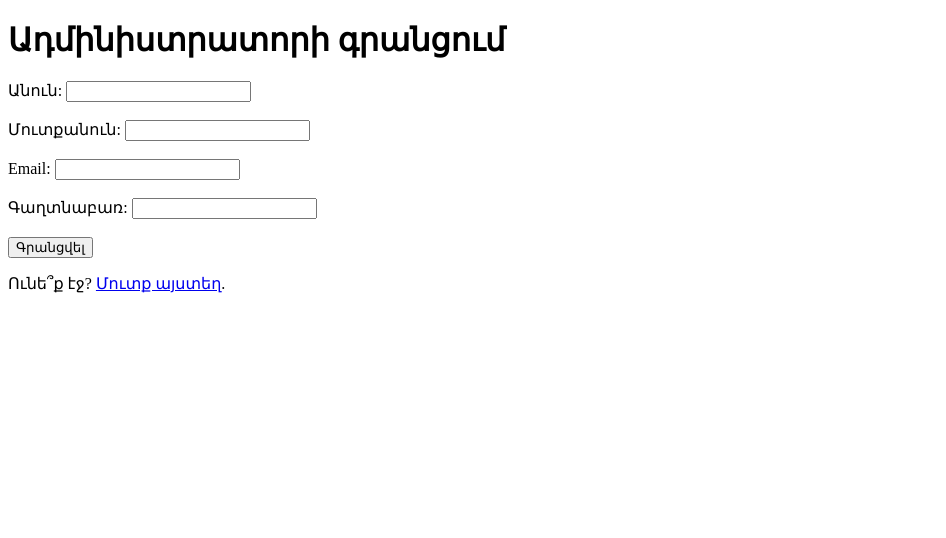
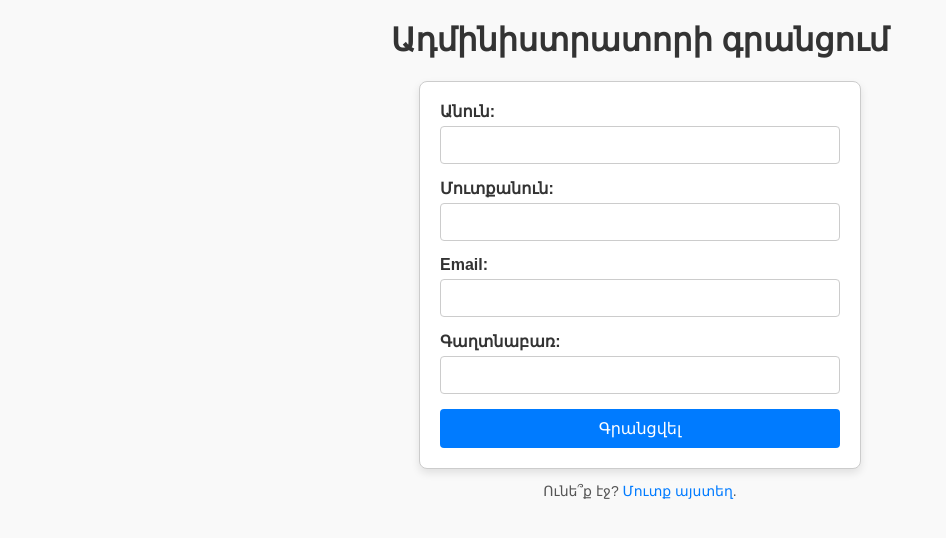
Before and after one commit to Merivir/my-project, a website: page frontend/html/admin-register.html in a window 1280 px wide. Shown: the whole page, without its empty margins (0-946 px from the left). Drawn offline with Linux system fonts and the light colour scheme.

Commit message:
Refactor: moved CSS to separate file and improved structure

```diff
--- /dev/null
+++ b/frontend/css/admin-dashboard.css
@@ -0,0 +1,52 @@
+body {
+    font-family: Arial, sans-serif;
+    background-color: #f9f9f9;
+    margin: 20px;
+    padding: 0;
+}
+
+h1 {
+    text-align: center;
+    color: #333;
+}
+
+form {
+    max-width: 500px;
+    margin: 20px auto;
+    padding: 20px;
+    background-color: white;
+    border: 1px solid #ccc;
+    border-radius: 8px;
+    box-shadow: 0 4px 8px rgba(0, 0, 0, 0.1);
+}
+
+input {
+    width: calc(100% - 22px);
+    padding: 10px;
+    margin-bottom: 15px;
+    border: 1px solid #ccc;
+    border-radius: 4px;
+    font-size: 14px;
+}
+
+button {
+    width: 100%;
+    padding: 10px;
+    background-color: #007BFF;
+    color: white;
+    border: none;
+    border-radius: 4px;
+    cursor: pointer;
+    font-size: 16px;
+}
+
+button:hover {
+    background-color: #0056b3;
+}
+
+#responseMessage {
+    text-align: center;
+    color: green;
+    font-size: 16px;
+    margin-top: 10px;
+}
--- /dev/null
+++ b/frontend/css/admin-login.css
@@ -0,0 +1,73 @@
+body {
+    font-family: Arial, sans-serif;
+    margin: 20px;
+    padding: 0;
+    background-color: #f9f9f9;
+}
+
+h1 {
+    text-align: center;
+    color: #333;
+}
+
+form {
+    max-width: 400px;
+    margin: 0 auto;
+    padding: 20px;
+    background-color: white;
+    border: 1px solid #ccc;
+    border-radius: 8px;
+    box-shadow: 0 4px 8px rgba(0, 0, 0, 0.1);
+}
+
+label {
+    display: block;
+    font-weight: bold;
+    margin-bottom: 5px;
+    color: #333;
+}
+
+input {
+    width: calc(100% - 22px);
+    padding: 10px;
+    margin-bottom: 15px;
+    border: 1px solid #ccc;
+    border-radius: 4px;
+    font-size: 14px;
+}
+
+button {
+    width: 100%;
+    padding: 10px;
+    background-color: #007BFF;
+    color: white;
+    border: none;
+    border-radius: 4px;
+    cursor: pointer;
+    font-size: 16px;
+}
+
+button:hover {
+    background-color: #0056b3;
+}
+
+#loginErrorMessage {
+    text-align: center;
+    color: red;
+    margin-top: 10px;
+}
+
+p {
+    text-align: center;
+    font-size: 14px;
+    color: #555;
+}
+
+a {
+    color: #007BFF;
+    text-decoration: none;
+}
+
+a:hover {
+    text-decoration: underline;
+}
--- /dev/null
+++ b/frontend/css/admin-register.css
@@ -0,0 +1,73 @@
+body {
+    font-family: Arial, sans-serif;
+    margin: 20px;
+    padding: 0;
+    background-color: #f9f9f9;
+}
+
+h1 {
+    text-align: center;
+    color: #333;
+}
+
+form {
+    max-width: 400px;
+    margin: 0 auto;
+    padding: 20px;
+    background-color: white;
+    border: 1px solid #ccc;
+    border-radius: 8px;
+    box-shadow: 0 4px 8px rgba(0, 0, 0, 0.1);
+}
+
+label {
+    display: block;
+    font-weight: bold;
+    margin-bottom: 5px;
+    color: #333;
+}
+
+input {
+    width: calc(100% - 22px);
+    padding: 10px;
+    margin-bottom: 15px;
+    border: 1px solid #ccc;
+    border-radius: 4px;
+    font-size: 14px;
+}
+
+button {
+    width: 100%;
+    padding: 10px;
+    background-color: #007BFF;
+    color: white;
+    border: none;
+    border-radius: 4px;
+    cursor: pointer;
+    font-size: 16px;
+}
+
+button:hover {
+    background-color: #0056b3;
+}
+
+#registerErrorMessage {
+    text-align: center;
+    color: red;
+    margin-top: 10px;
+}
+
+p {
+    text-align: center;
+    font-size: 14px;
+    color: #555;
+}
+
+a {
+    color: #007BFF;
+    text-decoration: none;
+}
+
+a:hover {
+    text-decoration: underline;
+}
--- /dev/null
+++ b/frontend/css/index.css
@@ -0,0 +1,19 @@
+body {
+    font-family: Arial, sans-serif;
+    text-align: center;
+    margin: 50px;
+}
+
+button {
+    background-color: #007BFF;
+    color: white;
+    padding: 10px 20px;
+    border: none;
+    cursor: pointer;
+    font-size: 16px;
+    margin: 10px;
+}
+
+button:hover {
+    background-color: #0056b3;
+}
--- a/frontend/html/admin-register.html
+++ b/frontend/html/admin-register.html
@@ -2,26 +2,28 @@
 <html lang="ru">
 <head>
     <meta charset="UTF-8">
+    <meta name="viewport" content="width=device-width, initial-scale=1.0">
     <title>Ադմինիստրատորի գրանցում</title>
+    <link rel="stylesheet" href="/css/admin-register.css">
 </head>
 <body>
     <h1>Ադմինիստրատորի գրանցում</h1>
     <form id="adminRegisterForm" onsubmit="submitAdminRegisterForm(event)">
         <label for="name">Անուն:</label>
-        <input type="text" id="name" name="name" required><br><br>
+        <input type="text" id="name" name="name" required>
 
         <label for="login">Մուտքանուն:</label>
-        <input type="text" id="login" name="login" required><br><br>
+        <input type="text" id="login" name="login" required>
 
         <label for="email">Email:</label>
-        <input type="email" id="email" name="email" required><br><br>
+        <input type="email" id="email" name="email" required>
 
         <label for="password">Գաղտնաբառ:</label>
-        <input type="password" id="password" name="password" required><br><br>
+        <input type="password" id="password" name="password" required>
 
         <button type="submit">Գրանցվել</button>
     </form>
-    <p id="registerErrorMessage" style="color: red;"></p>
+    <p id="registerErrorMessage"></p>
     <p>Ունե՞ք էջ? <a href="/admin-login">Մուտք այստեղ</a>.</p>
 
     <script>
```
Also changed, not shown: frontend/css/guest.css (added, +40 -0 lines), frontend/html/admin-dashboard.html (+1 -0 lines), frontend/html/admin-login.html (+6 -4 lines), frontend/html/guest.html (+1 -42 lines), frontend/html/index.html (+1 -19 lines).
